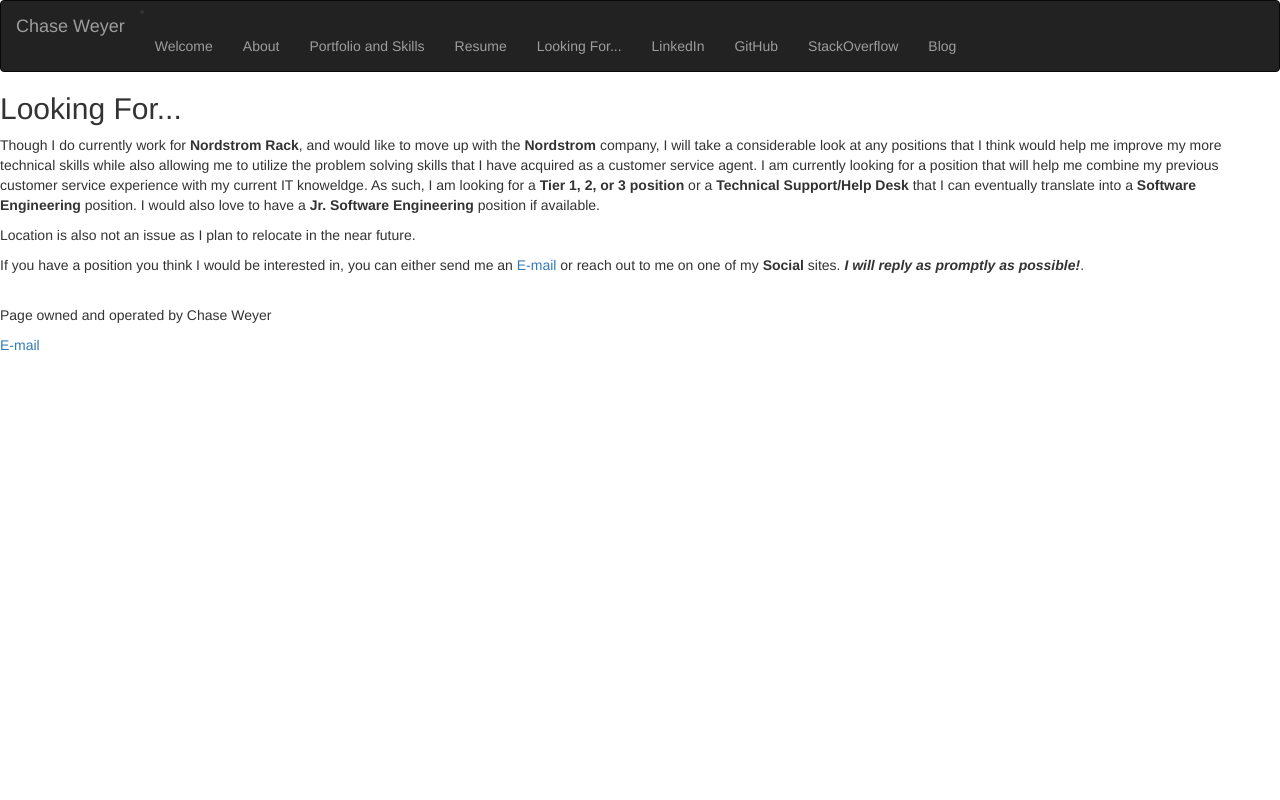
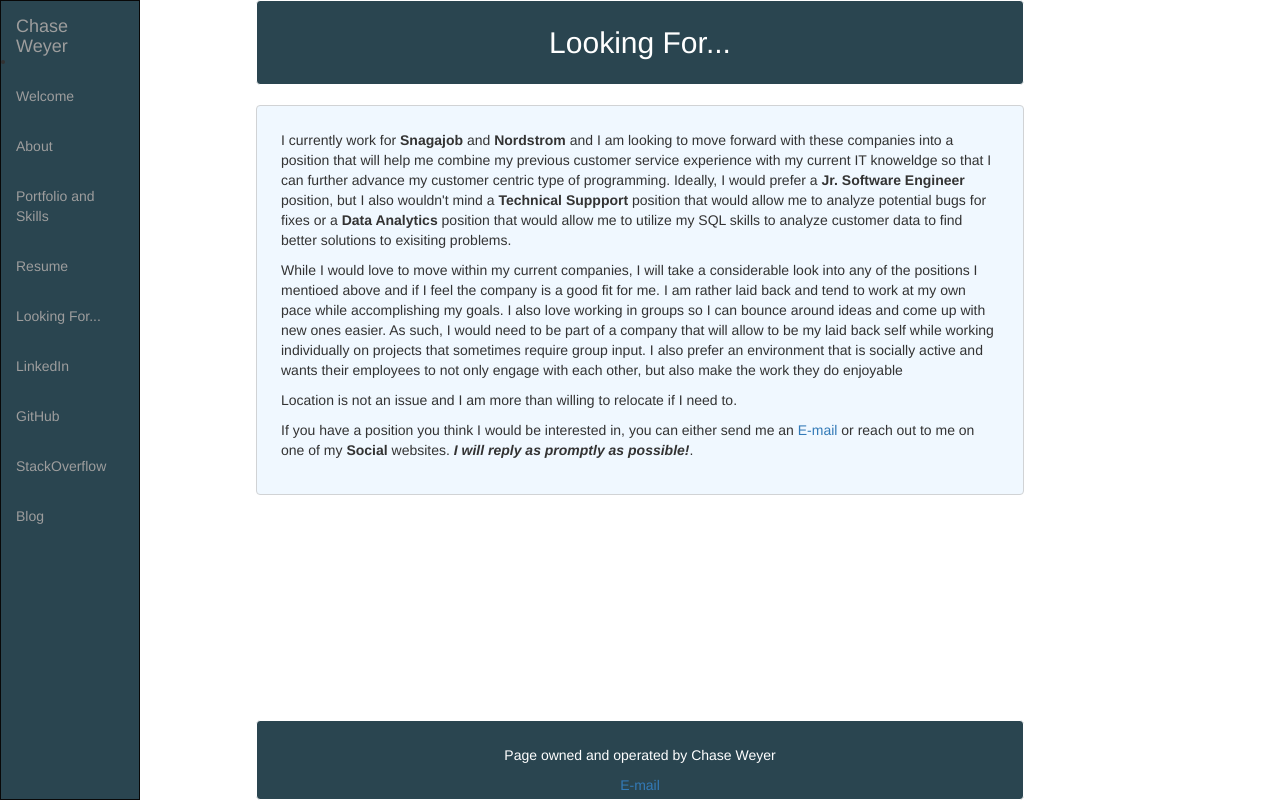
Before and after one commit to chasepersonal/blog_project, a Django app: page /looking_for/ in a window 1280 px wide. Run offline with Django 3.2, Linux system fonts and the light colour scheme; some libraries are stand-ins or nearby versions.

Commit message:
Updated template text

```diff
--- a/blog_project/blog/templates/base.html
+++ b/blog_project/blog/templates/base.html
@@ -12,7 +12,7 @@
 <script src="https://maxcdn.bootstrapcdn.com/bootstrap/3.3.7/js/bootstrap.min.js" integrity="sha384-Tc5IQib027qvyjSMfHjOMaLkfuWVxZxUPnCJA7l2mCWNIpG9mGCD8wGNIcPD7Txa" crossorigin="anonymous"></script>
 
 <!-- Local CSS -->
-<link rel="stylesheet" href="{% static 'blog/main.css' %}">
+<link rel="stylesheet" href="{% static 'blog/css/main.css' %}">
 
 <title>{% block title %}Chase Weyer{% endblock %}</title>
 </head>
--- a/blog_project/blog/templates/looking_for.html
+++ b/blog_project/blog/templates/looking_for.html
@@ -6,14 +6,12 @@
   {% block maincontent %}
   <h2>Looking For...</h2>
   <div id = "container">
-    <p>Though I do currently work for <b>Nordstrom Rack</b>, and would like to move up with the <b>Nordstrom</b> company, I will take a considerable look at
-    any positions that I think would help me improve my more technical skills while also allowing me to utilize the problem solving skills that I have acquired as a
-     customer service agent. I am currently looking for a position that will help me combine my previous
-    customer service experience with my current IT knoweldge. As such, I am looking for a <b>Tier 1, 2, or 3 position</b> or a <b>Technical Support/Help Desk</b>
-    that I can eventually translate into a <b>Software Engineering</b> position. I would also love to have a <b>Jr. Software Engineering</b> position if available.</p>
-    <p>Location is also not an issue as I plan to relocate in the near future.</p>
+    <p>I currently work for <b>Snagajob</b> and <b>Nordstrom</b> and I am looking to move forward with these companies into a position that will help me combine my previous customer service experience with my current IT knoweldge so that I can further advance my customer centric type of programming. Ideally, I would prefer a <b>Jr. Software Engineer</b> position, but I also wouldn't mind a <b>Technical Suppport</b> position that would allow me to analyze potential bugs for fixes or a <b>Data Analytics</b> position that would allow me to utilize my SQL skills to analyze customer data to find better solutions to exisiting problems.</p>
+
+<p>While I would love to move within my current companies, I will take a considerable look into any of the positions I mentioed above and if I feel the company is a good fit for me. I am rather laid back and tend to work at my own pace while accomplishing my goals. I also love working in groups so I can bounce around ideas and come up with new ones easier. As such, I would need to be part of a company that will allow to be my laid back self while working individually on projects that sometimes require group input. I also prefer an environment that is socially active and wants their employees to not only engage with each other, but also make the work they do enjoyable</p>
+    <p>Location is not an issue and I am more than willing to relocate if I need to.</p>
     <p>If you have a position  you think I would be interested in, you can either send me an <a href="mailto:cpwfe87@gmail.com">E-mail</a> or reach out to me
-    on one of my <b>Social</b> sites. <b><i>I will reply as promptly as possible!</i></b>.
+    on one of my <b>Social</b> websites. <b><i>I will reply as promptly as possible!</i></b>.
   </p>
 </div>
  {% endblock %}
--- a/blog_project/blog_project/settings/prod.py
+++ b/blog_project/blog_project/settings/prod.py
@@ -26,6 +26,6 @@ DATABASES = {
         'USER': os.environ.get('DATABASE_USER',''),
         'PASSWORD': os.environ.get('DATABASE_PASS', ''),
         'HOST': os.environ.get('DATABASE_HOST','')
-        'PORT': os.environ.get('DATABASE_PORT','')
+        'PORT':'',
     }
 }
```
Also changed, not shown: blog_project/blog/templates/index.html (+4 -11 lines), blog_project/blog/templates/portfolio.html (+12 -7 lines), 5 other files.
